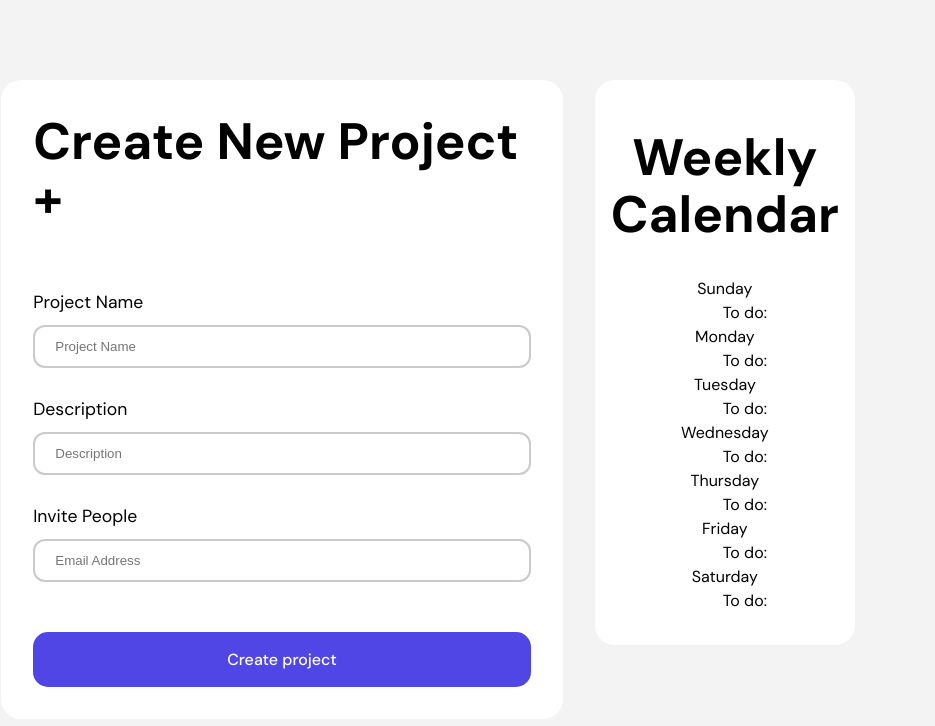
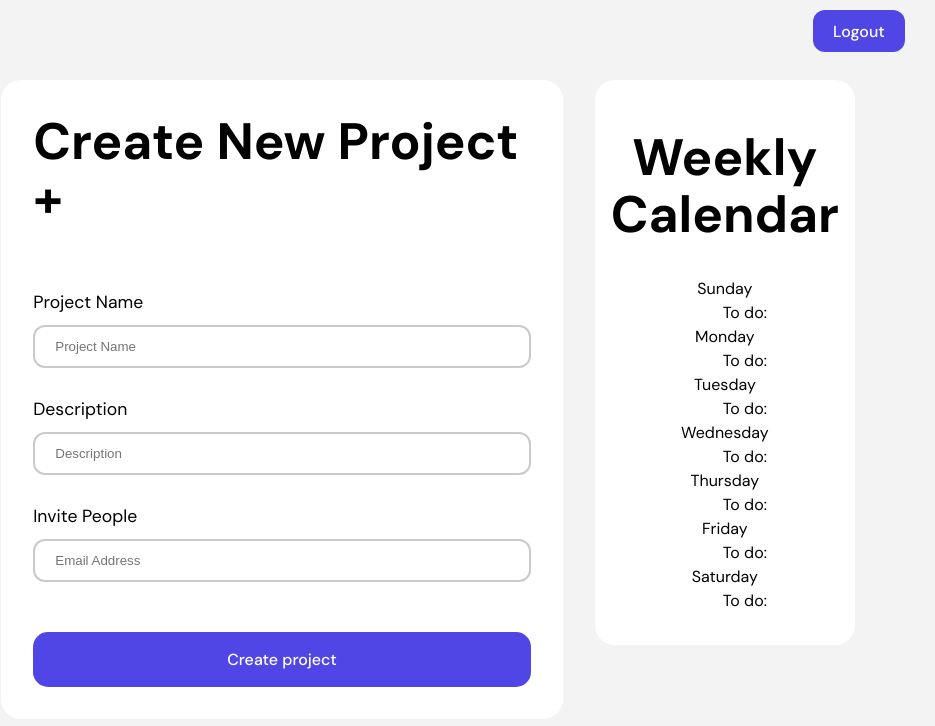
Before and after one commit to noahbomben/DataDynamos, a React (Vite) app in the folder remote-collaboration/: page /HomePage in a window 1280 px wide. Shown: the top 726 px of the page, without its empty margins (345-1280 px from the left). Built offline with nearby package versions, Linux system fonts and the light colour scheme.

Commit message:
Updated Logout and Home button

```diff
--- a/remote-collaboration/src/components/HomePage/HomePage.css
+++ b/remote-collaboration/src/components/HomePage/HomePage.css
@@ -1,5 +1,9 @@
 body {
     background-color: rgb(243, 243, 243);
+}
+
+.header {
+    top: 10px;
 }
 
 .project-page {
@@ -155,3 +159,12 @@ body {
     /* box-shadow: 0 4px 20px rgba(0, 0, 0, 0.7); */
 
 }
+
+.logout_button {
+    position: absolute;
+    border-radius: 12px;
+    background-color: #4F46E5;
+    color: white;
+    right: 30px;
+    top: 10px;
+}
--- a/remote-collaboration/src/components/HomePage/HomePage.jsx
+++ b/remote-collaboration/src/components/HomePage/HomePage.jsx
@@ -45,9 +45,14 @@ function HomePage() {
         //at some point, this will be used to send email invitations to collaborators
     }
 
+    const logout = () => {
+        navigate("/")
+    }
+
     return (
         <>
             <div className="project-page">
+                <button className="logout_button" onClick={logout}>Logout</button>
                 <div className="project-list">
                     <ul>
                         {
--- a/remote-collaboration/src/components/ProjectView/ProjectView.css
+++ b/remote-collaboration/src/components/ProjectView/ProjectView.css
@@ -34,6 +34,8 @@
     border-radius: 12px;
     background-color: #4F46E5;
     color: white;
+    right: 30px;
+    top: 10px;
 }
 
 .projectview-container {
--- a/remote-collaboration/src/components/ProjectView/ProjectView.jsx
+++ b/remote-collaboration/src/components/ProjectView/ProjectView.jsx
@@ -16,7 +16,7 @@ function ProjectView() {
 
         <>
             <div className="projectview_page">
-                <button className="close_project_button" onClick={closeProject}>X</button>
+                <button className="close_project_button" onClick={closeProject}>Home</button>
                 <div className="projectview-container">
                     <div className="whiteboard-container">
                         <h2>Whiteboard</h2>
```
